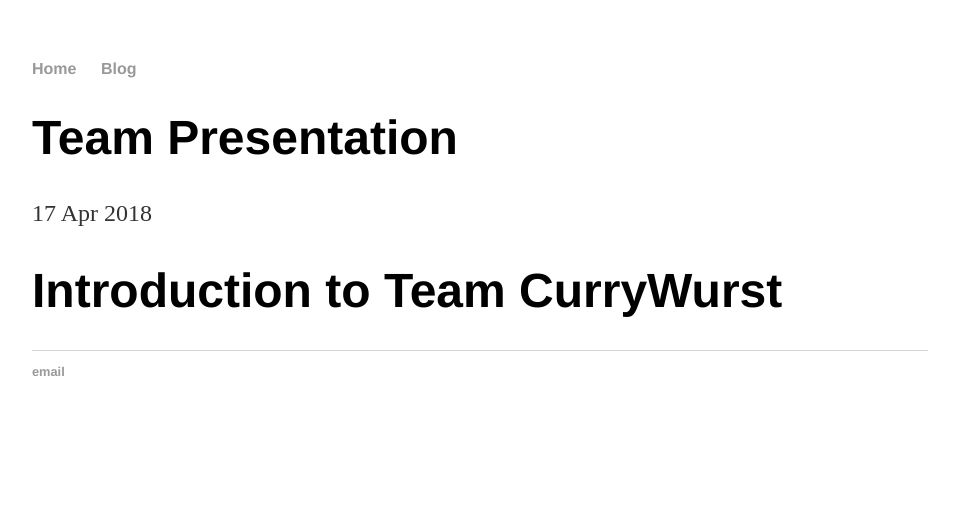
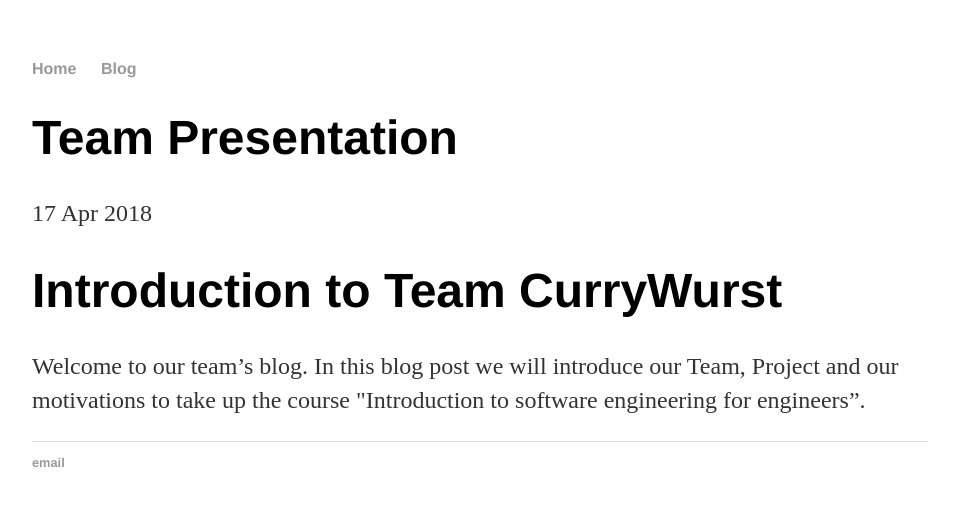
Before and after one commit to Dean161/Timebox, a Jekyll site: the page built from docs/_posts/2018-04-17-Team-Presentation.md, in a window 1280 px wide. Shown: the top 506 px of the page, without its empty margins (160-1119 px from the left). Built offline with Jekyll 4.4.1, drawn with Linux system fonts in a browser that asks for light colours; our own code applies the rules of GitHub Pages for plain Markdown files.

Commit message:
Update 2018-04-17-Team-Presentation.md

```diff
--- a/docs/_posts/2018-04-17-Team-Presentation.md
+++ b/docs/_posts/2018-04-17-Team-Presentation.md
@@ -1 +1,2 @@
 <h1>Introduction to Team CurryWurst</h1>
+<p>Welcome to our team’s blog. In this blog post we will introduce our Team, Project and our motivations to take up the course "Introduction to software engineering for engineers”.</p>
```
